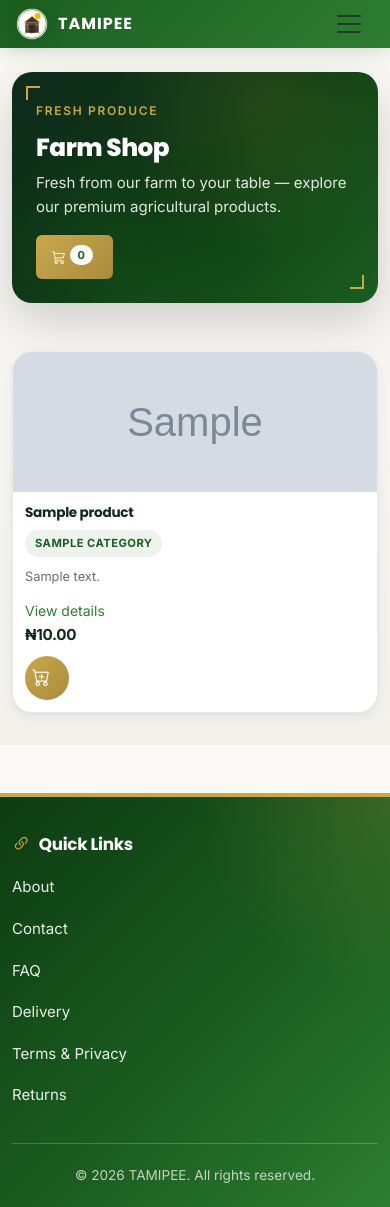
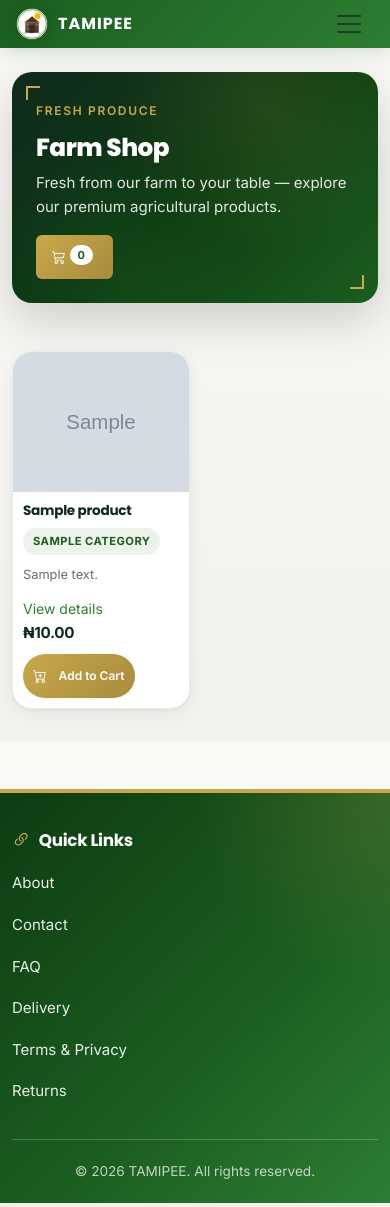
Before and after one commit to Deejulu/TAMIPEFEROMSS, a Django app: page /shop/ in a window 390 px wide. Run offline with Django 5.2, Linux system fonts and the light colour scheme; tables that the repository leaves empty hold one stand-in row (values such as "Sample post"); grey boxes marked "Sample" are stand-in pictures; data that the repository does not hold is empty; parts of the project's set-up code (start-up, migrations or seed data) failed here and were passed over.

Commit message:
fix: always stack price above add-to-cart, enforce 2+ columns on all screens
- Make .product-footer flex-direction: column globally so price is always above button
- Remove 1-column grid fallbacks at 420px and 320px; minimum is always 2 columns
- Make add-to-cart full-width in stacked layout so button text stays readable
- Move cart-qty-badge from absolute to inline positioning for stacked layout
- Reduce circular-button override at 390px to just smaller padding/font-size

```diff
--- a/shop/templates/shop/product_list.html
+++ b/shop/templates/shop/product_list.html
@@ -482,10 +482,11 @@
 
   .product-footer {
     display: flex;
+    flex-direction: column;
     justify-content: space-between;
-    align-items: center;
+    align-items: flex-start;
     margin-top: auto;
-    gap: 12px;
+    gap: 8px;
   }
 
   .product-price {
@@ -539,12 +540,12 @@
 
   @media (max-width: 420px) {
     .products-grid {
-      grid-template-columns: 1fr;
-      gap: 12px;
+      grid-template-columns: repeat(2, 1fr);
+      gap: 10px;
     }
 
     .product-info {
-      padding: 12px;
+      padding: 10px;
       min-width: 0;
     }
 
@@ -560,25 +561,39 @@
       height: 140px;
     }
 
-    .product-footer {
-      flex-direction: column;
-      align-items: flex-start;
-      gap: 8px;
+    .product-description {
+      font-size: 0.8rem;
     }
 
-    .product-description {
+    .btn-add-to-cart {
+      width: 100%;
+      max-width: 100%;
+      min-width: 0;
+      border-radius: var(--radius-full);
+      padding: 8px 12px;
       font-size: 0.8rem;
+      justify-content: center;
+      flex-shrink: 0;
+    }
+
+    .btn-add-to-cart .bi-cart-plus {
+      font-size: 0.9rem;
+    }
+
+    .btn-add-to-cart .cart-qty-badge {
+      position: static;
+      margin-left: 6px;
     }
   }
 
   @media (max-width: 320px) {
     .products-grid {
-      grid-template-columns: 1fr;
-      gap: 10px;
+      grid-template-columns: repeat(2, 1fr);
+      gap: 8px;
     }
 
     .product-info {
-      padding: 10px;
+      padding: 8px;
       min-width: 0;
     }
 
@@ -597,25 +612,17 @@
 
   @media (max-width: 390px) {
     .btn-add-to-cart {
-      width: 44px;
-      min-width: 44px;
-      height: 44px;
-      border-radius: 50%;
-      padding: 0;
-      font-size: 0;
-      justify-content: center;
-      position: relative;
+      padding: 6px 10px;
+      font-size: 0.75rem;
     }
 
     .btn-add-to-cart .bi-cart-plus {
-      font-size: 1.1rem;
+      font-size: 0.85rem;
     }
 
     .btn-add-to-cart .cart-qty-badge {
-      position: absolute;
-      top: -4px;
-      right: -4px;
-      margin-left: 0;
+      position: static;
+      margin-left: 4px;
     }
   }
 </style>
```
